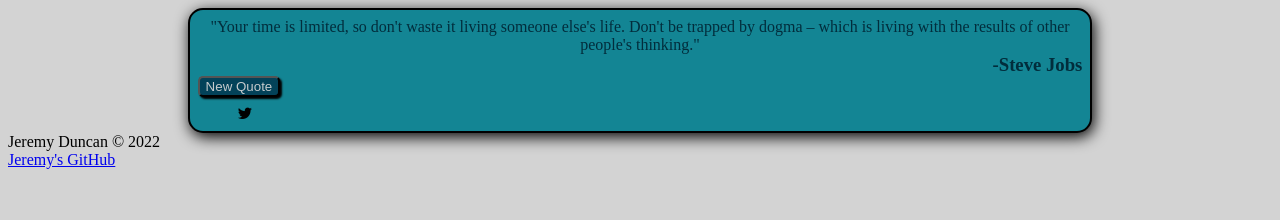
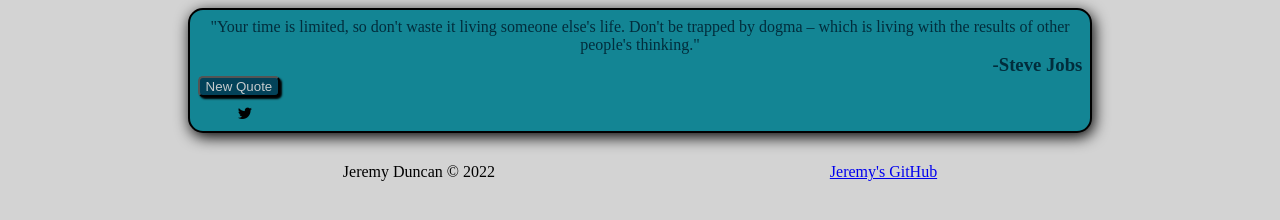
Before and after one commit to JeremyDuncan/Quote-Generator, a plain HTML site: page index.html in a window 1280 px wide. Drawn offline with nearby package versions, Linux system fonts and the light colour scheme.

Commit message:
added styles to footer

```diff
--- a/styles.css
+++ b/styles.css
@@ -41,3 +41,8 @@ margin-bottom: .5rem;
   color: black;
   margin-left: 40px;
 }
+.footer {
+  display: flex;
+  justify-content:space-evenly;
+  margin-top: 30px;
+}
```
